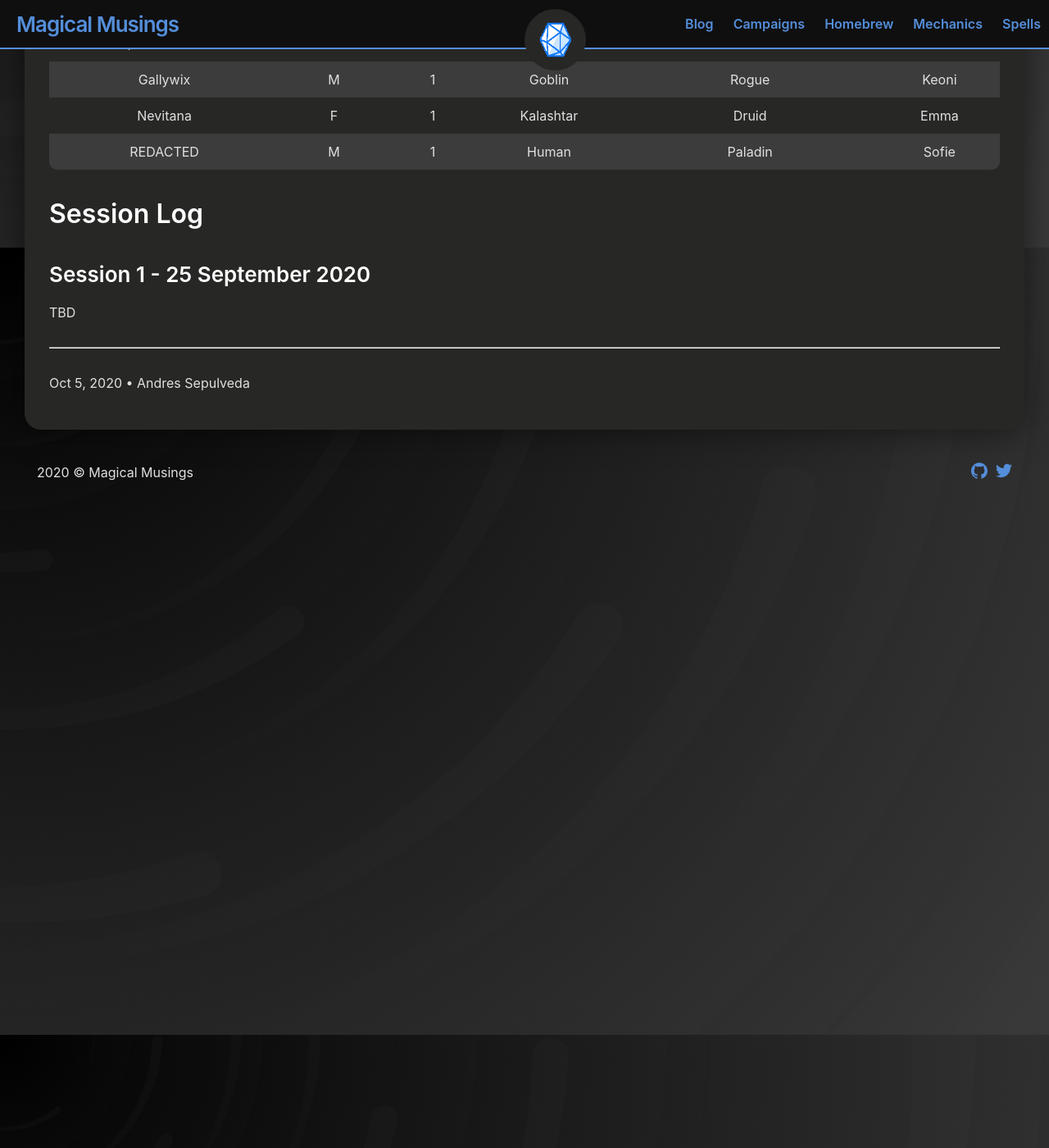
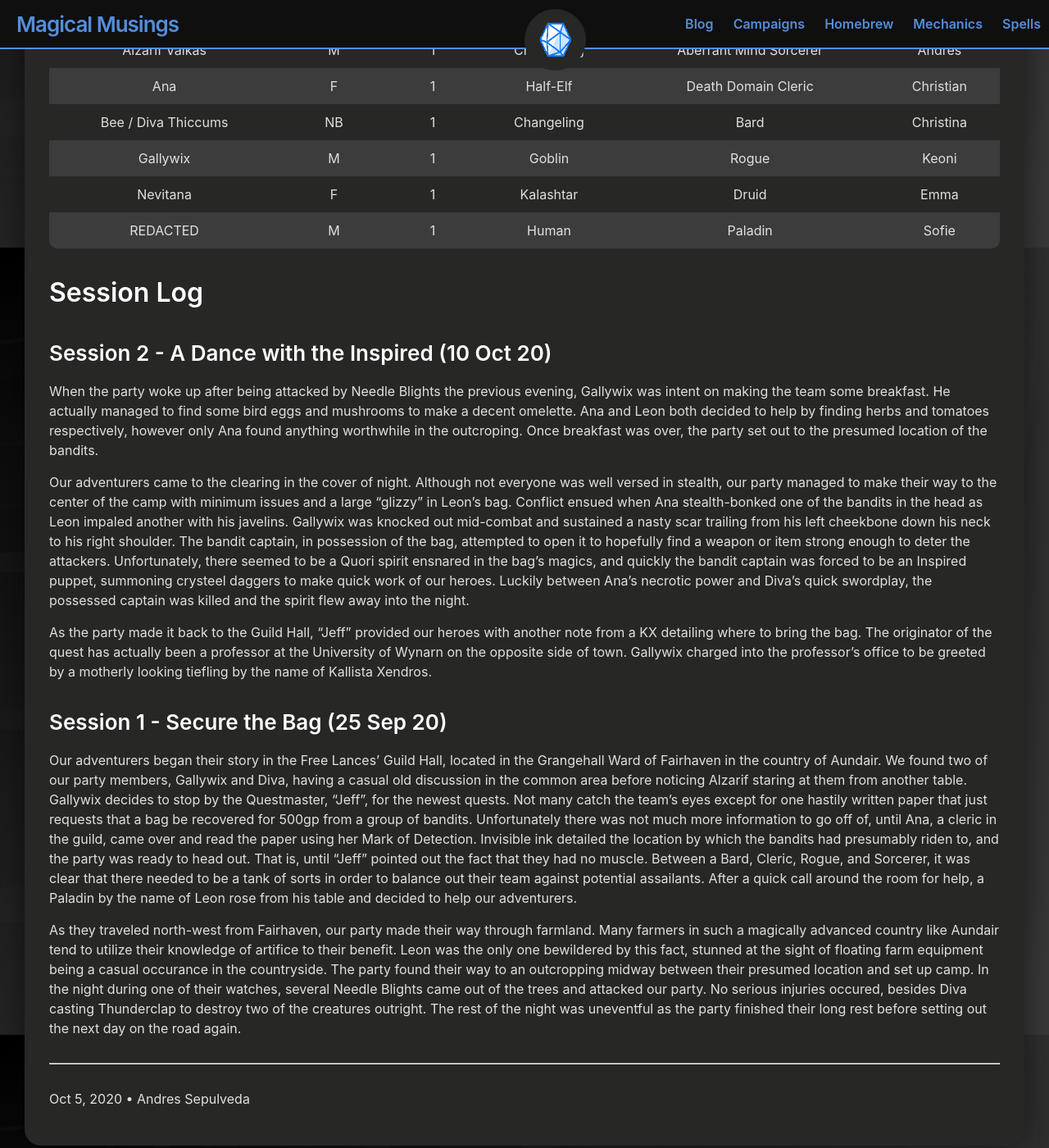
Before and after one commit to andersthemagi/magicalmusings.github.io, a Jekyll site: the page built from _posts/campaigns/2020-10-05-campaign-free-lances.md, in a window 1280 px wide and 1400 px high, scrolled down 658 px. Shown: the whole window at 82% size. Built offline with Jekyll 4.4.1, drawn with Linux system fonts in a browser that asks for light colours; some of the changed text lies outside the part shown.

Commit message:
updated layout for posts, added free lances  session logs

```diff
--- a/_layouts/spell-post.html
+++ b/_layouts/spell-post.html
@@ -19,7 +19,7 @@ layout: default
         <p><i>{{ page.spell-level }} {{ page.school }}</i></p>
     {%- endif -%}
 
-    <p><b><i>Spell Lists:</i></b> {{ page.tags | join: '  ' }}</p>
+    <p><b><i>Spell Lists:</i></b> {{ page.tags | join: ',  ' }}</p>
 
     <p><b>Casting Time:</b> {{ page.casting-time }}<br>
        <b>Range:</b> {{ page.range }}<br>
--- a/_posts/campaigns/2020-10-05-campaign-free-lances.md
+++ b/_posts/campaigns/2020-10-05-campaign-free-lances.md
@@ -28,7 +28,7 @@ author: Andres Sepulveda
 
 ## Overview
 
-TBD
+The Free Lances are an Adventuring Guild located in the city of Fairhaven that will take all manner of jobs, regardless of their size or difficulty. The adventurers in the Free Lances are as unique and diverse as the quests they go on, and nothing will stop our heroes from their ultimate goal! ...wait... what's their goal?
 
 ## Characters
 
@@ -43,6 +43,16 @@ TBD
 
 ## Session Log
 
-### Session 1 - 25 September 2020
+### Session 2 - A Dance with the Inspired (10 Oct 20)
 
-TBD
+When the party woke up after being attacked by Needle Blights the previous evening, Gallywix was intent on making the team some breakfast. He actually managed to find some bird eggs and mushrooms to make a decent omelette. Ana and Leon both decided to help by finding herbs and tomatoes respectively, however only Ana found anything worthwhile in the outcroping. Once breakfast was over, the party set out to the presumed location of the bandits.
+
+Our adventurers came to the clearing in the cover of night. Although not everyone was well versed in stealth, our party managed to make their way to the center of the camp with minimum issues and a large "glizzy" in Leon's bag. Conflict ensued when Ana stealth-bonked one of the bandits in the head as Leon impaled another with his javelins. Gallywix was knocked out mid-combat and sustained a nasty scar trailing from his left cheekbone down his neck to his right shoulder. The bandit captain, in possession of the bag, attempted to open it to hopefully find a weapon or item strong enough to deter the attackers. Unfortunately, there seemed to be a Quori spirit ensnared in the bag's magics, and quickly the bandit captain was forced to be an Inspired puppet, summoning crysteel daggers to make quick work of our heroes. Luckily between Ana's necrotic power and Diva's quick swordplay, the possessed captain was killed and the spirit flew away into the night.
+
+As the party made it back to the Guild Hall, "Jeff" provided our heroes with another note from a KX detailing where to bring the bag. The originator of the quest has actually been a professor at the University of Wynarn on the opposite side of town. Gallywix charged into the professor's office to be greeted by a motherly looking tiefling by the name of Kallista Xendros.
+
+### Session 1 - Secure the Bag (25 Sep 20)
+
+Our adventurers began their story in the Free Lances' Guild Hall, located in the Grangehall Ward of Fairhaven in the country of Aundair. We found two of our party members, Gallywix and Diva, having a casual old discussion in the common area before noticing Alzarif staring at them from another table. Gallywix decides to stop by the Questmaster, "Jeff", for the newest quests. Not many catch the team's eyes except for one hastily written paper that just requests that a bag be recovered for 500gp from a group of bandits. Unfortunately there was not much more information to go off of, until Ana, a cleric in the guild, came over and read the paper using her Mark of Detection. Invisible ink detailed the location by which the bandits had presumably riden to, and the party was ready to head out. That is, until "Jeff" pointed out the fact that they had no muscle. Between a Bard, Cleric, Rogue, and Sorcerer, it was clear that there needed to be a tank of sorts in order to balance out their team against potential assailants. After a quick call around the room for help, a Paladin by the name of Leon rose from his table and decided to help our adventurers.
+
+As they traveled north-west from Fairhaven, our party made their way through farmland. Many farmers in such a magically advanced country like Aundair tend to utilize their knowledge of artifice to their benefit. Leon was the only one bewildered by this fact, stunned at the sight of floating farm equipment being a casual occurance in the countryside. The party found their way to an outcropping midway between their presumed location and set up camp. In the night during one of their watches, several Needle Blights came out of the trees and attacked our party. No serious injuries occured, besides Diva casting Thunderclap to destroy two of the creatures outright. The rest of the night was uneventful as the party finished their long rest before setting out the next day on the road again.
```
